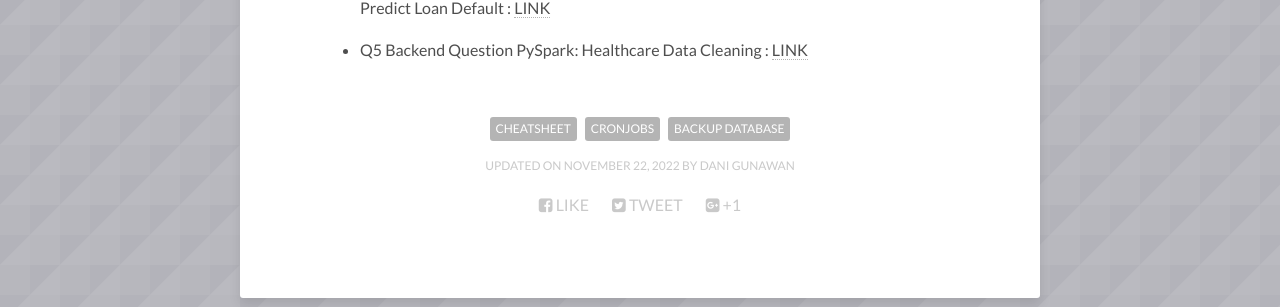
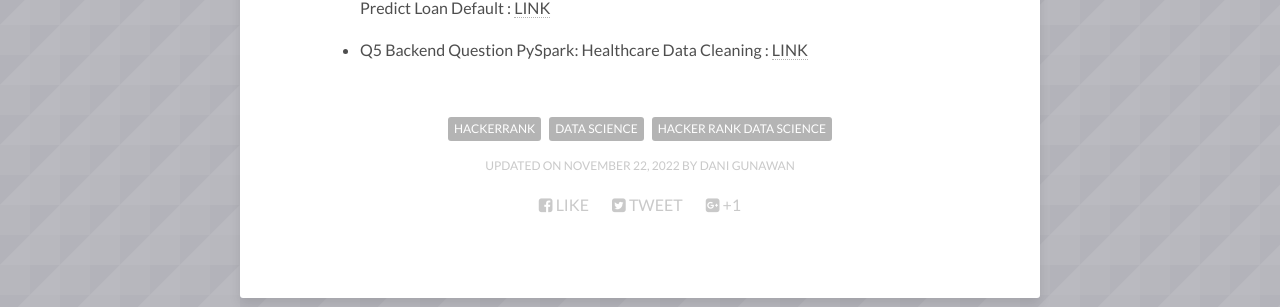
Before and after one commit to danigunawan/danigunawan.github.io, a Jekyll site: the page built from _posts/2022-11-21-kumpulan-soal-soal-hackerrank-data-science-buat-ngasah-otak.md, in a window 1280 px wide. Shown: the part 1115-1422 px from the top of the page. Built offline with Jekyll 4.4.1, drawn with Linux system fonts in a browser that asks for light colours; nearby versions of some CDN libraries; comment, search, counter and statistics services are not loaded.

Commit message:
[ADD POSTING] posting

```diff
--- a/_posts/2022-11-21-kumpulan-soal-soal-hackerrank-data-science-buat-ngasah-otak.md
+++ b/_posts/2022-11-21-kumpulan-soal-soal-hackerrank-data-science-buat-ngasah-otak.md
@@ -4,7 +4,7 @@
 modified: 2022-11-21T24:00:00+07:00
 categories:
 description: "soal-soal hacker rank data science supaya makin sayentist"
-tags: [cheatsheet, cronjobs, backup database]
+tags: [hackerrank, data science, hacker rank data science]
 image:
   background: triangular.png
 comments: true
```
